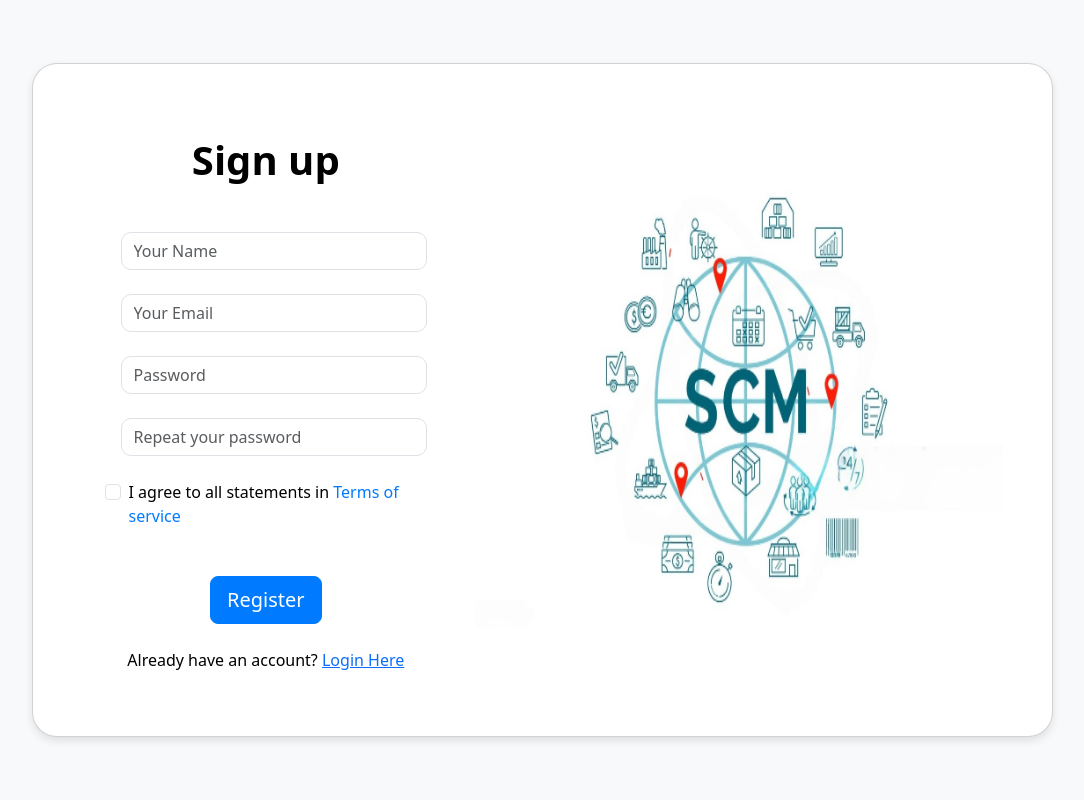
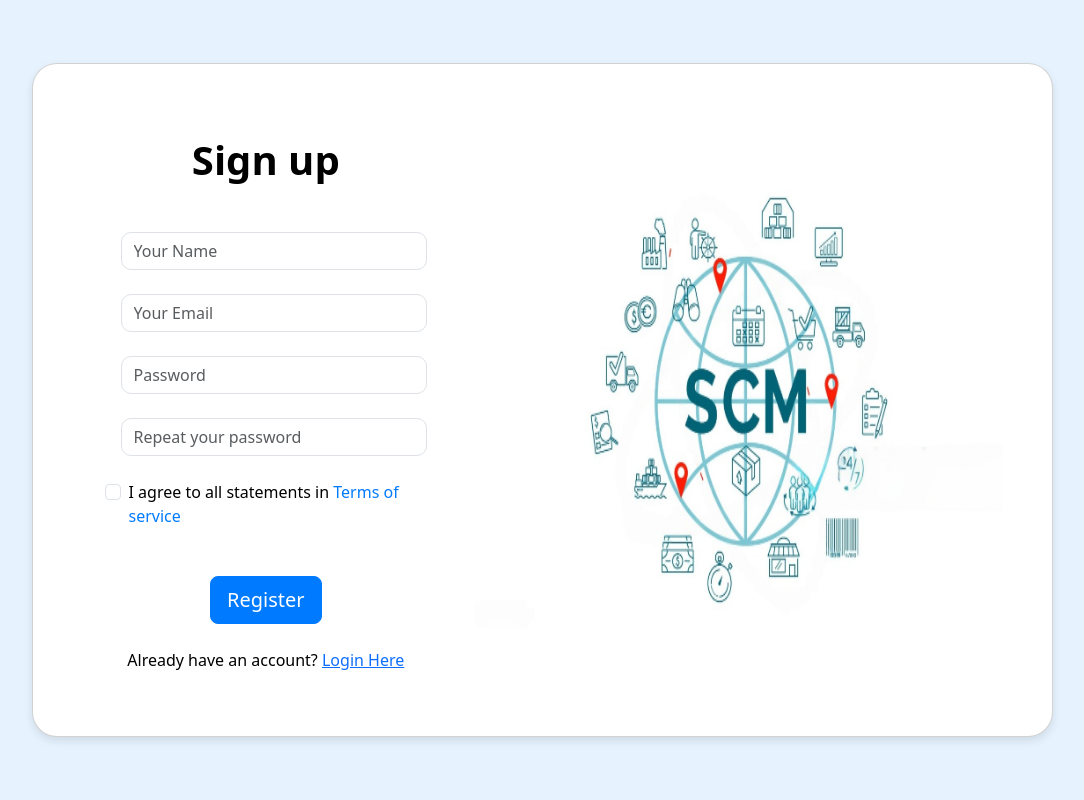
Before and after one commit to Alagani/fastapi_scm_project, a FastAPI app: page / in a window 1280 px wide. Shown: the whole page, without its empty margins (98-1182 px from the left). Run offline with FastAPI, Linux system fonts and the light colour scheme.

Commit message:
changed bg-colour

```diff
--- a/static/css/register.css
+++ b/static/css/register.css
@@ -1,5 +1,5 @@
 body {
-    background-color: #f8f9fa;
+    background-color: #E6F3FF;
 }
 .card {
     border-radius: 25px;
```
